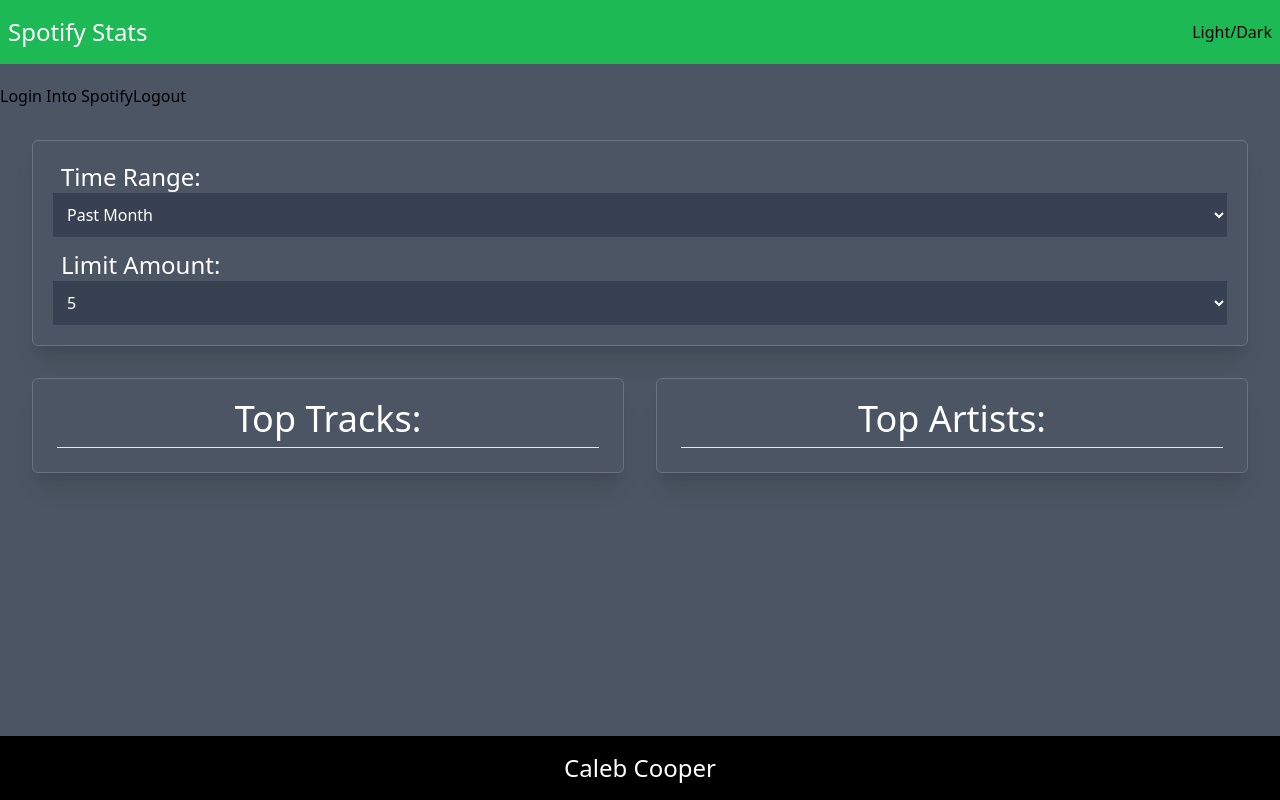
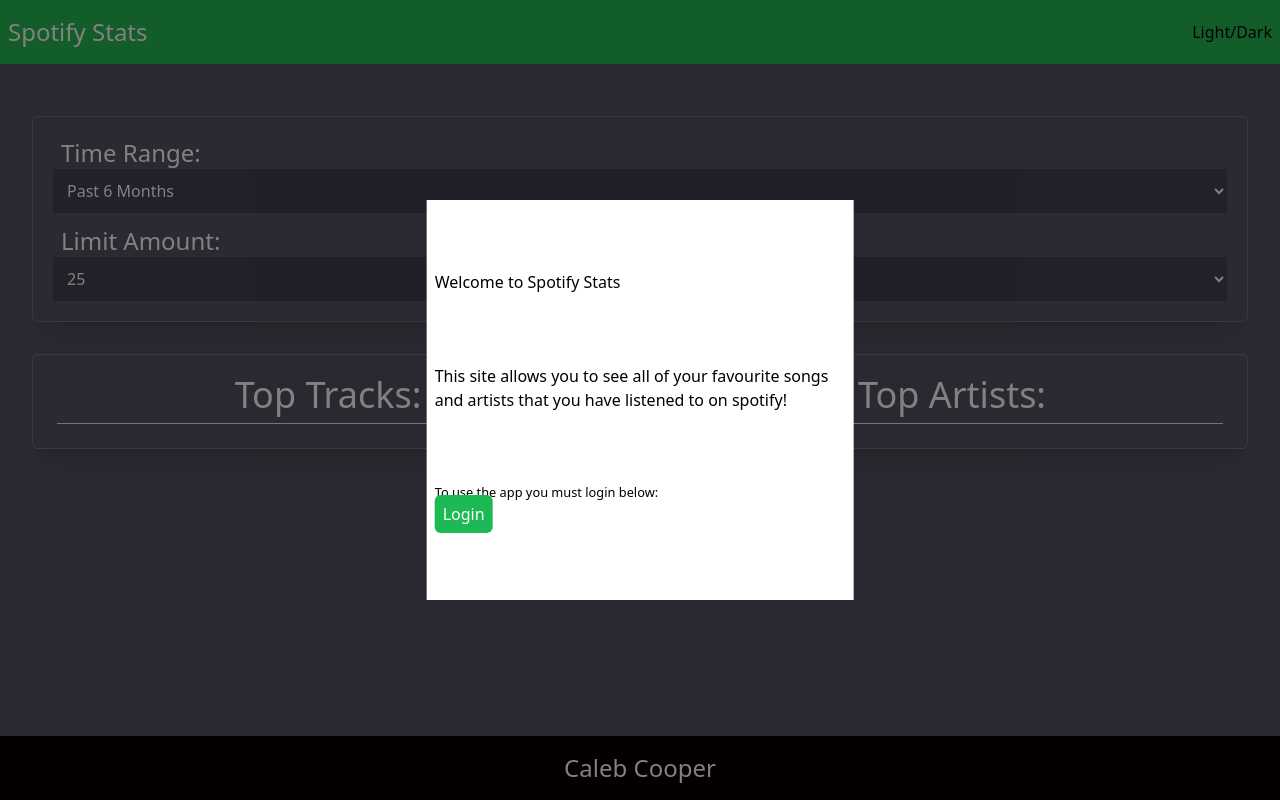
Before and after one commit to CalebCooper18/Spotify-React-Top-Songs, a React (Create React App) app in the folder spotify-react/: page / in a window 1280 px wide. Built offline with nearby package versions, Linux system fonts and the light colour scheme.

Commit message:
fixed login added a modal, need to look into cards being different heights on smaller screens

```diff
--- a/spotify-react/src/App.js
+++ b/spotify-react/src/App.js
@@ -6,13 +6,13 @@
 import Select from './components/Select';
 
 //TODO:Pop up for first time on site/If token has expired
-//Get token refresh working if uers has not logged in since 60 minutes ago
 //Dark mode -- Need to look into how tailwind handles this
 //Possible preview api for songs that spotify doesn't preview in their api
 //Overall Styling change
 //Put client creds into a env file
 
 import './index.css';
+import Modal from './components/Modal';
 
 
 
@@ -27,13 +27,8 @@
   {title: 'All Time', value: "long_term"}
   ]
 
-  const CLINET_ID = '03aeaded767a49b483a3fb235cc3a196'
-  const REDIRECT_URI = 'http://localhost:3000';
-  const AUTH_ENDPOINT = "https://accounts.spotify.com/authorize";
-  const RESPONSE_TYPE = 'token';
-  const SCOPE = 'user-read-private user-read-email user-read-playback-state user-modify-playback-state user-read-recently-played user-top-read';
-
   const [token, setToken] = useState(null);
+  const [lastLogin, setLastLogin] = useState(null);
   const [trackData, setTrackData] = useState(null);
   const [artistsData, setArtistsData] = useState(null);
   const [timePeriod, setTimePeriod] = useState("medium_term");
@@ -42,9 +37,17 @@
   let urlTracks = `https://api.spotify.com/v1/me/top/tracks?time_range=${timePeriod}&limit=${limit}`;
   let urlArtists = `https://api.spotify.com/v1/me/top/artists?time_range=${timePeriod}&limit=${limit}`;
 
+  function logout() {
+    setToken(null);
+    setArtistsData(null);
+    setTrackData(null);
+    window.localStorage.removeItem('token');
+  }
+
   useEffect(() => {
     const hash = window.location.hash;
     let token = window.localStorage.getItem('token');
+    let lastLogin = window.localStorage.getItem('lastLogin');
 
     if (!token && hash) {
       token = hash.substring(1).split("&").find(elem => elem.startsWith("access_token")).split("=")[1]
@@ -54,22 +57,25 @@
 
     }
 
-    setToken(token);
+      setToken(token);
+      setLastLogin(lastLogin)
   }, [])
 
-  function logout() {
-    setToken(null);
-    setArtistsData(null);
-    setTrackData(null);
-    window.localStorage.removeItem('token');
-  }
+  useEffect(() => {
+      if(lastLogin === null)
+      {
+        return
+      }
+      if((new Date() - lastLogin) / 1000 >= 3600)
+      {
+        logout();
+      }
+  }, [urlTracks, urlArtists, lastLogin])
 
   useEffect(() => {
 
-    const lastLogin = window.localStorage.getItem('lastLogin');
     let timeDifference = (new Date() - lastLogin) / 1000;
     let token = window.localStorage.getItem('token')
-    console.log(timeDifference)
 
     if (token && (timeDifference < 3600)) {
       try
@@ -99,20 +105,14 @@
           console.error(err.message)
         }
     }
-    else
-    {
-      console.log('i\'m here')
-    }
-  }, [urlTracks, urlArtists])
+  }, [urlTracks, urlArtists, lastLogin])
 
   return (
     <div>
       <div className='flex flex-col h-screen bg-gray-600'>
         <Header />
         <main className='flex-1 overflow-y-auto'>
-          {!token && <a href={`${AUTH_ENDPOINT}?client_id=${CLINET_ID}&redirect_uri=${REDIRECT_URI}&scope=${SCOPE}&response_type=${RESPONSE_TYPE}`}
-          >Login Into Spotify</a>}
-          <button onClick={logout}>Logout</button>
+          {!token && <Modal/>}
           <div className='grid grid-cols-1 md:grid-cols-2 justify-center m-0 p-4'>
             <div className='col-span-full'>
               <div className='shadow-xl rounded-md border border-gray-500 bg-gray-600 m-4 p-5'>
@@ -121,6 +121,7 @@
                     <label>
                       <span className='text-white text-2xl mx-2 block'>Time Range:</span>
                       <Select
+                      defaultValue={timePeriod}
                       values={timePeriodValues}
                       changeURL={setTimePeriod}
                       />
@@ -130,6 +131,7 @@
                     <label>
                       <span className='text-white text-2xl mx-2 block'>Limit Amount:</span>
                     <Select
+                    defaultValue={limit}
                     values={limitValues}
                     changeURL={setLimit}
                     />
--- a/spotify-react/src/components/Card.js
+++ b/spotify-react/src/components/Card.js
@@ -2,12 +2,27 @@
 
 
 export default function card({photo, title, index, type, preview, setSongToPlay}) {
+  function renderButton()
+  {
+    if(type ==='track' && preview)
+    {
+      return(
+        <button type='button' className='text-center text-white bg-spotify-green w-28 mt-3 hover:cursor-pointer hover:bg-emerald-600' onClick={() => setSongToPlay(preview)}>Play Preview</button>
+      )
+    }
+    else if (type === 'track' && !preview)
+    {
+      return(
+      <button type='button' className='text-center text-white bg-red-500 w-28 mt-3'>No Preview Available</button>
+      )
+    }
+  }
   return (
      <div className='flex flex-col items-center rounded-lg shadow md:flex-row md:min-w-full border-gray-700 bg-gray-800 hover:bg-gray-700'>
-        <img className='object-cover w-full rounded-t-lg h-60 md:h-auto md:w-48 md:rounded-none md:rounded-l-lg'src={photo} alt='Album'/>
-        <div className='flex flex-col justify-between p-4 leading-normal'>
+        <img className='object-cover w-full rounded-t-lg h-44 md:h-44 md:w-44 md:rounded-none md:rounded-l-lg'src={photo} alt='Album'/>
+        <div className='flex flex-col items-center md:items-start px-2'>
           <h2 className='"mb-2 text-2xl font-bold tracking-tight text-gray-900 dark:text-white'>{index}) {title}</h2>
-          {type === 'track' && <button onClick={() => setSongToPlay(preview)}>Play Preview</button>}
+          {renderButton()}
         </div>
       </div>
   )
--- a/spotify-react/src/components/Modal.js
+++ b/spotify-react/src/components/Modal.js
@@ -0,0 +1,25 @@
+import React from 'react'
+
+export default function Modal() {
+
+  const CLINET_ID = '03aeaded767a49b483a3fb235cc3a196'
+  const REDIRECT_URI = 'http://localhost:3000';
+  const AUTH_ENDPOINT = "https://accounts.spotify.com/authorize";
+  const RESPONSE_TYPE = 'token';
+  const SCOPE = 'user-read-private user-read-email user-read-playback-state user-modify-playback-state user-read-recently-played user-top-read';
+
+  return (
+    <div className='z-100 fixed w-full h-full top-0 left-0 bg-modal-backdrop'>
+      <div className='bg-white fixed top-2/4 left-2/4 transform -translate-x-2/4 -translate-y-2/4 h-2/4 w-3/4 sm:w-2/6 sm:h-3/6 px-2 pb-1'>
+        <div className='flex flex-col justify-evenly h-full'>
+            <h1>Welcome to Spotify Stats</h1>
+            <p>This site allows you to see all of your favourite songs and artists that you have listened to on spotify!</p>
+          <div>
+            <small className='block'>To use the app you must login below:</small>
+            <a type='button' href={`${AUTH_ENDPOINT}?client_id=${CLINET_ID}&redirect_uri=${REDIRECT_URI}&scope=${SCOPE}&response_type=${RESPONSE_TYPE}`} className='bg-spotify-green p-2 rounded-md text-white hover:cursor-pointer w-full text-center'>Login</a>
+          </div>
+        </div>
+      </div>
+    </div>
+  )
+}
--- a/spotify-react/src/components/Select.js
+++ b/spotify-react/src/components/Select.js
@@ -1,13 +1,13 @@
 import React from 'react'
 
-export default function Select({values, changeURL}) {
+export default function Select({defaultValue, values, changeURL}) {
 
     function handleChange(e)
     {
       changeURL(e.target.value)
     }
   return (
-    <select className='w-full p-2.5 bg-gray-700 border-gray-600 placeholder-gray-400 text-white focus:ring-blue-500 focus:border-blue-500' onChange={handleChange}>
+    <select value={defaultValue} className='w-full p-2.5 bg-gray-700 border-gray-600 placeholder-gray-400 text-white focus:ring-blue-500 focus:border-blue-500' onChange={handleChange}>
         {values.map((option, index) => {
           return <option key={index} value={option.value === undefined ? option : option.value}>
                 {option.title === undefined ? option : option.title}
--- a/spotify-react/tailwind.config.js
+++ b/spotify-react/tailwind.config.js
@@ -7,7 +7,8 @@
     extend: {
       colors:
       {
-        'spotify-green': '#1DB954'
+        'spotify-green': '#1DB954',
+        'modal-backdrop': '#0901017f'
       }
     },
   },
```
